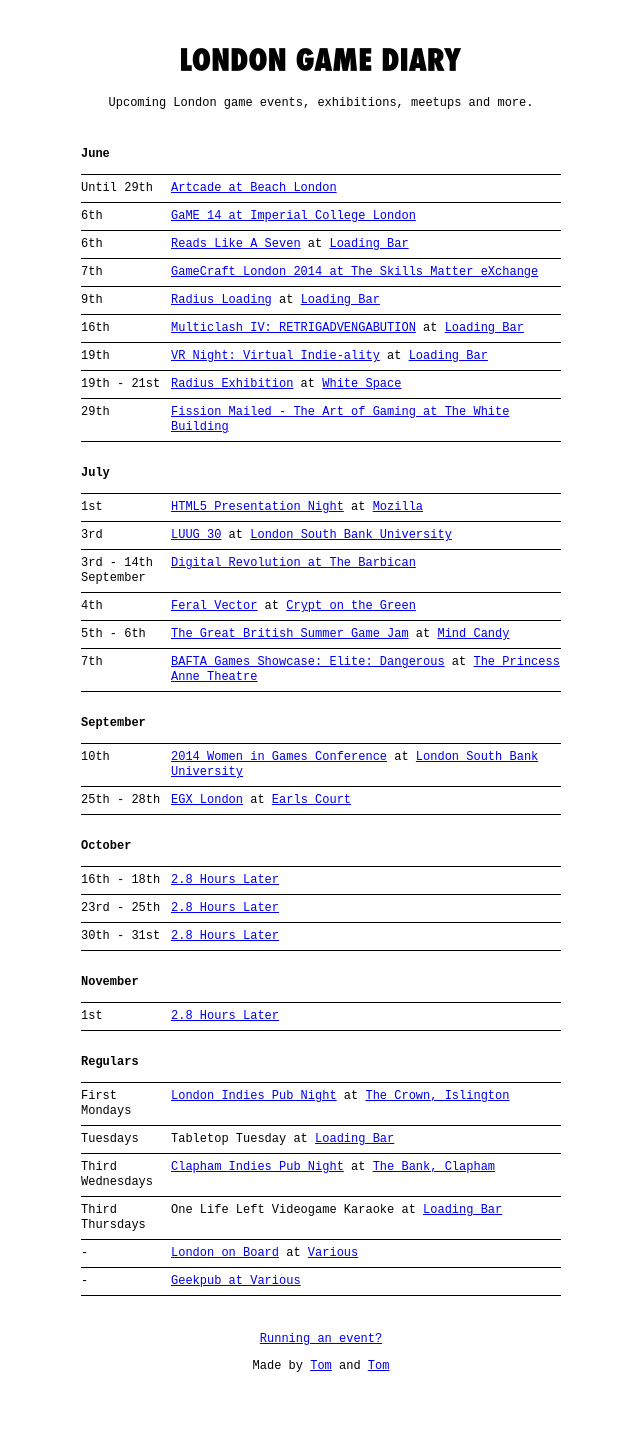
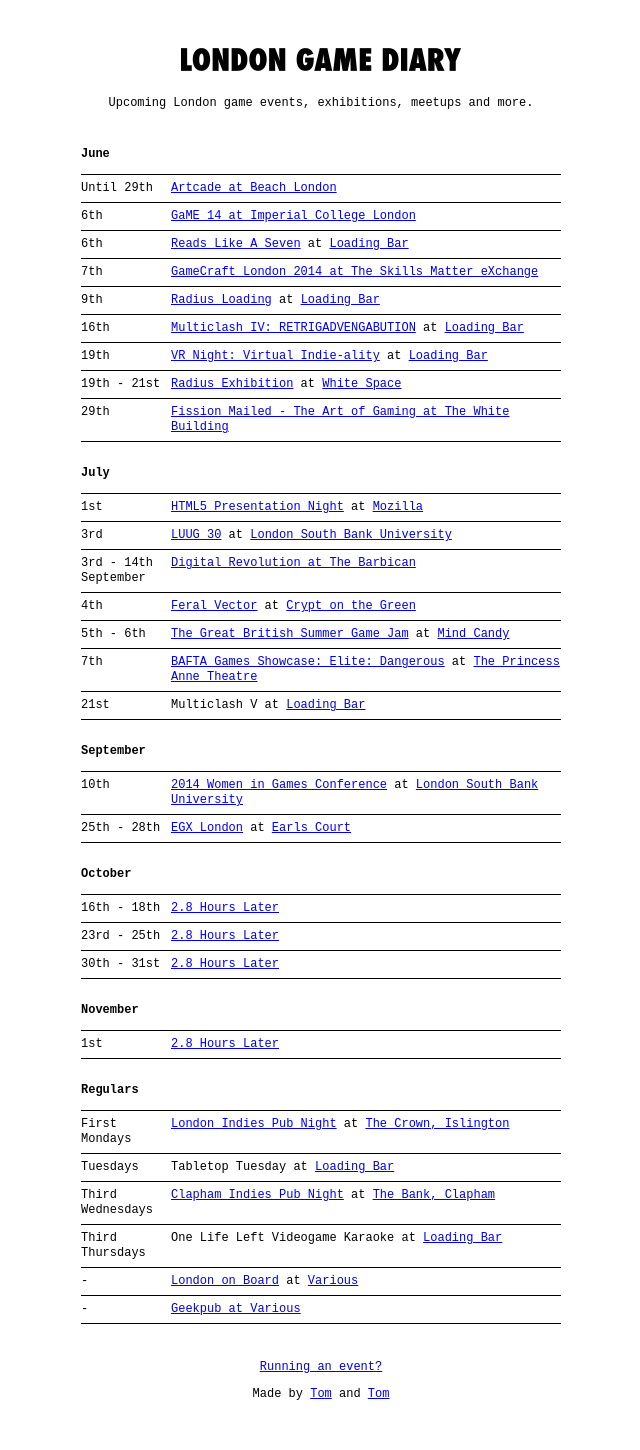
Before and after one commit to thomasmarshall/londongamediary.com, a Jekyll site: the page built from index.md, in a window 1280 px wide. Shown: the whole page, without its empty margins (319-959 px from the left). Built offline with Jekyll 4.4.1, drawn with Linux system fonts in a browser that asks for light colours; before the commit the page ends 1422 px from its top, so only the background shows below that.

Commit message:
Update index.md

```diff
--- a/index.md
+++ b/index.md
@@ -23,6 +23,7 @@
 4th | [Feral Vector](http://feral-vector.com/) at [Crypt on the Green](http://www.cryptonthegreen.com/)
 5th - 6th | [The Great British Summer Game Jam](https://www.eventbrite.com/e/the-great-british-summer-game-jam-with-mind-candy-and-autodesk-tickets-11322502911) at [Mind Candy](http://mindcandy.com/)
 7th | [BAFTA Games Showcase: Elite: Dangerous](https://bafta.ticketsolve.com/shows/873517394/events?show_id=873517394) at [The Princess Anne Theatre](http://www.bafta.org/venue-hire/rooms/the-princess-anne-theatre,1965,BA.html)
+21st | Multiclash V at [Loading Bar](http://twitter.com/drinkrelaxplay)
 
 
 ### September
```
